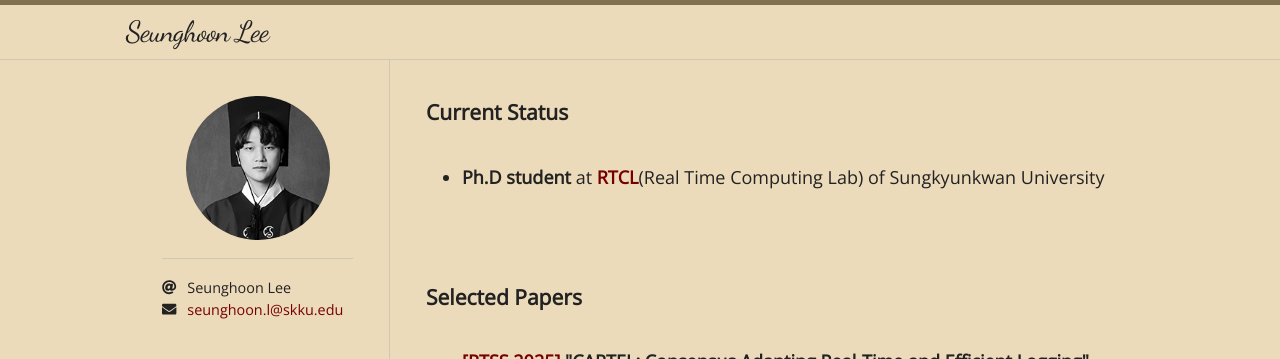
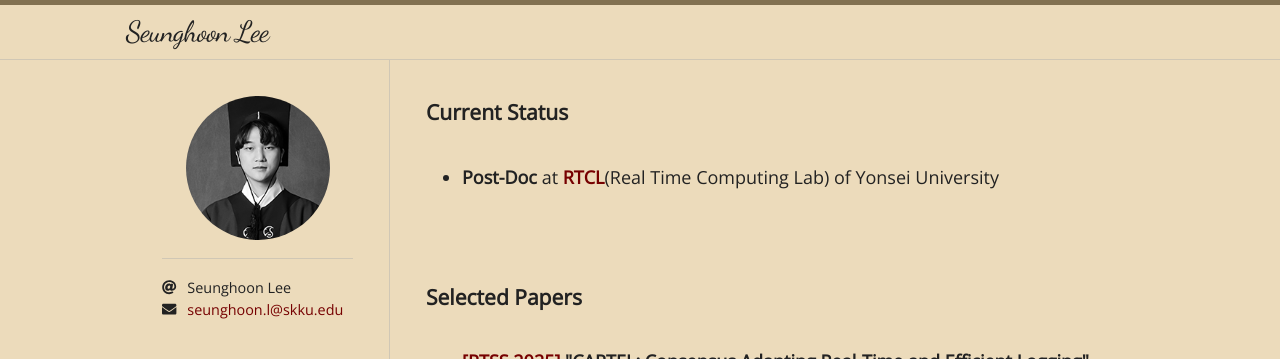
Before and after one commit to SeungHoon00/seunghoon00.github.io, a Jekyll site: the page built from index.html, in a window 1280 px wide. Shown: the top 359 px of the page. Built offline with Jekyll 4.4.1, drawn with Linux system fonts in a browser that asks for light colours; nearby versions of some CDN libraries; some web fonts are replaced; the list of posts is cut into pages by our own code; some of the changed text lies outside the part shown.

Commit message:
Update home.html

```diff
--- a/_layouts/home.html
+++ b/_layouts/home.html
@@ -15,7 +15,7 @@ layout: default
   <section>
     <h3>Current Status</h3>
     <ul>
-      <li><b>Ph.D student</b> at <b><a href="https://rtclskku.github.io/website/index.html">RTCL</a></b>(Real Time Computing Lab) of Sungkyunkwan University</li>
+      <li><b>Post-Doc </b> at <b><a href="https://rtcl-yonsei.github.io/website/">RTCL</a></b>(Real Time Computing Lab) of Yonsei University</li>
     </ul>
   </section>
   <br>
```
Also changed, not shown: other parts of _layouts/home.html (+1 -0 lines).
